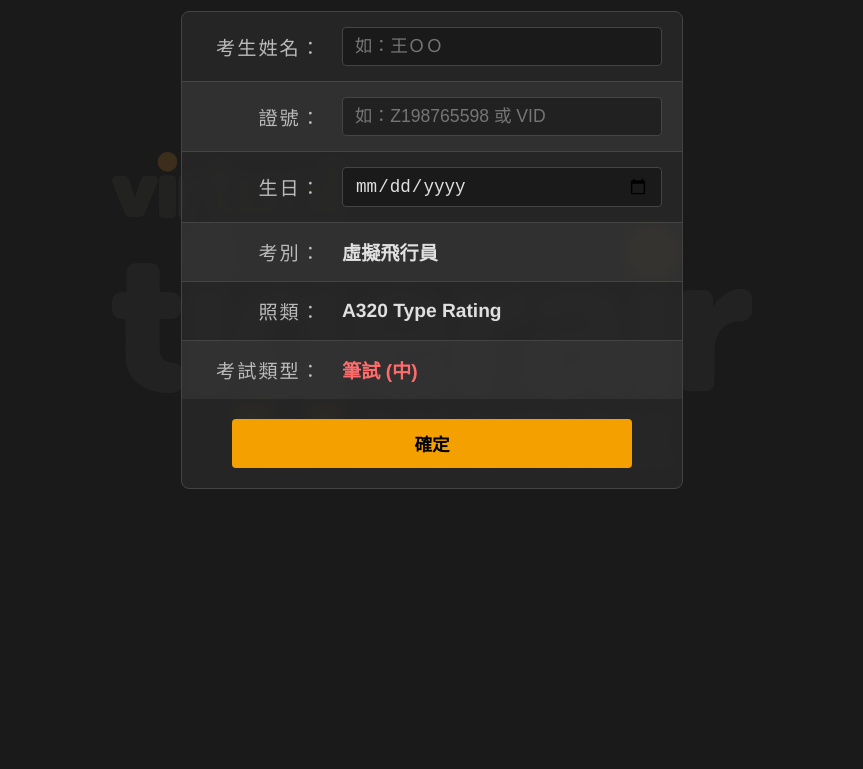
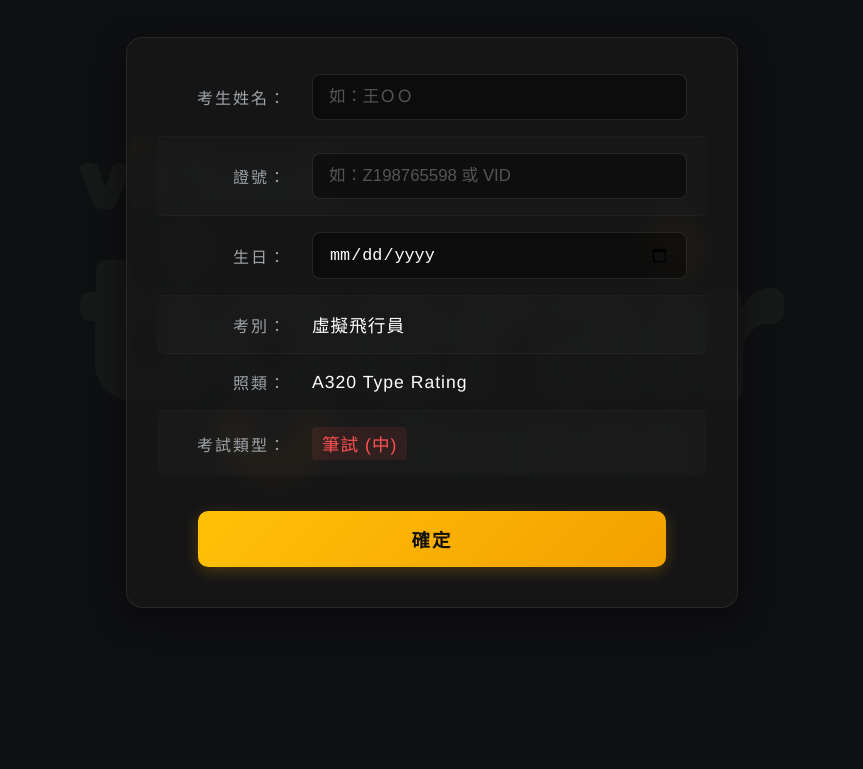
Before and after one commit to ttwscva/vttw-pilot-test, a plain HTML site: page index.html in a window 1280 px wide. Shown: the part 91-860 px from the top of the page, without its empty margins (208-1071 px from the left). Drawn offline with Linux system fonts and the light colour scheme.

Commit message:
Update style.css

```diff
--- a/style.css
+++ b/style.css
@@ -1,9 +1,10 @@
 :root {
     --tiger-yellow: #F3A000;
-    --tiger-dark: #1A1A1A;
-    --card-bg: rgba(40, 40, 40, 0.85); /* 半透明黑，讓浮水印透出來 */
-    --text-light: #E0E0E0;
-    --border-color: #444;
+    --tiger-yellow-glow: rgba(243, 160, 0, 0.3);
+    --tiger-dark: #0f1012; /* 讓背景稍微再深一點，提升對比 */
+    --card-bg: rgba(25, 25, 25, 0.65); /* 半透明深灰色，增強毛玻璃質感 */
+    --text-light: #F5F5F5;
+    --border-color: rgba(255, 255, 255, 0.08); /* 極淡的邊線 */
 }
 
 body {
@@ -11,24 +12,23 @@ body {
     background-color: var(--tiger-dark);
     color: var(--text-light);
     margin: 0;
-    padding: 20px;
+    padding: 30px 20px;
     min-height: 100vh;
     position: relative;
 }
 
-/* --- 核心：置中淡化浮水印 --- */
+/* 背景浮水印 */
 .watermark {
     position: fixed;
     top: 0;
     left: 0;
     width: 100vw;
     height: 100vh;
-    /* 已修正為 assets/ 資料夾路徑 */
     background-image: url('assets/Virtual_Tigerair_Taiwan_LOGO_cht_02.png');
     background-repeat: no-repeat;
     background-position: center;
-    background-size: 50%;
-    opacity: 0.15; /* 淡化程度 */
+    background-size: 55%;
+    opacity: 0.12; /* 稍微再淡化，避免干擾閱讀 */
     z-index: -1;
     pointer-events: none;
 }
@@ -40,146 +40,182 @@ body {
     z-index: 1;
 }
 
+/* 頂部標題列 */
 header {
     display: flex;
     justify-content: space-between;
     align-items: center;
-    border-bottom: 2px solid var(--tiger-yellow);
-    padding-bottom: 15px;
-    margin-bottom: 30px;
+    border-bottom: 1px solid var(--border-color); /* 改用細緻的半透明線條 */
+    padding-bottom: 20px;
+    margin-bottom: 40px;
 }
 
-h1 { font-size: 1.5rem; margin: 0; color: var(--tiger-yellow); }
-#timer { font-weight: bold; color: #ff6b6b; font-size: 1.2rem; }
+h1 {
+    font-size: 1.6rem;
+    margin: 0;
+    color: var(--tiger-yellow);
+    letter-spacing: 1px;
+    text-shadow: 0 2px 10px rgba(243, 160, 0, 0.2); /* 標題微發光 */
+}
+#timer {
+    font-weight: bold;
+    color: #ff6b6b;
+    font-size: 1.2rem;
+    background: rgba(255, 107, 107, 0.1);
+    padding: 8px 16px;
+    border-radius: 20px; /* 膠囊狀計時器 */
+}
 
 .hidden { display: none !important; }
 
-/* 資訊與結果區塊 */
-.info-box, .result-box {
+/* 共用卡片樣式 (毛玻璃特效) */
+.info-box, .result-box, .question-card {
     background: var(--card-bg);
     border: 1px solid var(--border-color);
-    border-radius: 8px;
-    padding: 20px;
-    margin-bottom: 20px;
-    text-align: center;
-    backdrop-filter: blur(5px);
+    border-radius: 16px; /* 增加圓角 */
+    padding: 30px;
+    margin-bottom: 25px;
+    box-shadow: 0 10px 30px rgba(0, 0, 0, 0.5); /* 柔和深陰影 */
+    backdrop-filter: blur(12px); /* 毛玻璃模糊效果 */
+    -webkit-backdrop-filter: blur(12px);
 }
 
-/* 題目卡片 */
+.result-box { text-align: center; }
+
+/* 題目卡片特定樣式 */
 .question-card {
-    background: var(--card-bg);
-    border: 1px solid var(--border-color);
-    border-left: 5px solid var(--tiger-yellow);
-    border-radius: 6px;
-    padding: 20px;
-    margin-bottom: 20px;
-    backdrop-filter: blur(5px);
+    border-left: 6px solid var(--tiger-yellow);
 }
 
-.question-title { font-weight: bold; margin-bottom: 15px; font-size: 1.1rem; }
+.question-title { font-weight: 600; margin-bottom: 20px; font-size: 1.15rem; line-height: 1.6; }
 
 .options label {
     display: block;
-    padding: 12px;
-    margin-bottom: 8px;
-    background: rgba(255, 255, 255, 0.05);
+    padding: 14px 18px;
+    margin-bottom: 10px;
+    background: rgba(255, 255, 255, 0.03);
     border: 1px solid var(--border-color);
-    border-radius: 4px;
+    border-radius: 8px;
     cursor: pointer;
-    transition: 0.2s;
+    transition: all 0.2s ease;
 }
 
-.options label:hover { background: rgba(255, 255, 255, 0.1); border-color: var(--tiger-yellow); }
-.options input[type="radio"] { margin-right: 10px; accent-color: var(--tiger-yellow); }
+.options label:hover {
+    background: rgba(255, 255, 255, 0.08);
+    border-color: var(--tiger-yellow);
+    transform: translateX(4px); /* 滑鼠游標移過去時微微往右平移 */
+}
+.options input[type="radio"] { margin-right: 12px; accent-color: var(--tiger-yellow); transform: scale(1.2); }
 
-/* 虎航專屬按鈕 */
-.tiger-btn {
-    background: var(--tiger-yellow);
-    color: #000;
-    font-weight: bold;
-    border: none;
-    padding: 12px 20px;
-    font-size: 1.1rem;
-    border-radius: 4px;
-    cursor: pointer;
-    display: block;
-    width: 100%;
-    margin-top: 20px;
-    transition: 0.3s;
-}
-
-.tiger-btn:hover { background: #dca000; box-shadow: 0 0 10px rgba(243, 160, 0, 0.5); }
-
-/* 解析狀態 */
-.correct { background-color: rgba(40, 167, 69, 0.2) !important; border-color: #28a745 !important; }
-.wrong { background-color: rgba(220, 53, 69, 0.2) !important; border-color: #dc3545 !important; }
-.explanation {
-    margin-top: 15px;
-    padding: 10px;
-    background: rgba(255, 255, 255, 0.1);
-    border-radius: 4px;
-    font-size: 0.95rem;
-    color: #aaa;
-}
-.score { font-size: 2.5rem; font-weight: bold; color: var(--tiger-yellow); margin: 20px 0; }
-
-/* --- 考生資訊登錄表單樣式 --- */
+/* --- 考生資訊登錄表單美化 --- */
 .candidate-form {
-    max-width: 500px;
+    max-width: 550px;
     margin: 0 auto;
-    padding: 0;
-    overflow: hidden;
+    padding: 20px 30px 40px;
 }
 
 .form-row {
     display: flex;
     align-items: center;
-    padding: 15px 20px;
-    font-size: 1.2rem;
-    border-bottom: 1px solid var(--border-color);
+    padding: 16px 20px;
+    font-size: 1.1rem;
+    border-bottom: 1px solid rgba(255, 255, 255, 0.03);
+    transition: background 0.3s;
 }
 
-.form-row:last-of-type {
-    border-bottom: none;
+.form-row:last-of-type { border-bottom: none; }
+
+/* 淡化斑馬紋，並加上圓角 */
+.form-row.alt-bg {
+    background-color: rgba(255, 255, 255, 0.015);
+    border-radius: 8px;
 }
-
-.form-row.alt-bg {
-    background-color: rgba(255, 255, 255, 0.05);
+.form-row:hover {
+    background-color: rgba(255, 255, 255, 0.03);
+    border-radius: 8px;
 }
 
 .form-row label {
-    width: 120px;
+    width: 110px;
     text-align: right;
-    margin-right: 20px;
-    color: #bbb;
+    margin-right: 25px;
+    color: #a0a5aa;
     letter-spacing: 2px;
+    font-size: 1rem;
 }
 
 .form-row span {
-    color: var(--text-light);
-    font-weight: bold;
+    color: #fff;
+    font-weight: 500;
+    letter-spacing: 1px;
 }
 
 .form-row .text-red {
-    color: #ff6b6b;
+    color: #ff5252;
+    background: rgba(255, 82, 82, 0.1);
+    padding: 4px 10px;
+    border-radius: 4px;
 }
 
+/* 輸入框質感提升 */
 .form-row input {
     flex: 1;
-    padding: 8px 12px;
-    font-size: 1.1rem;
-    background: rgba(0, 0, 0, 0.3);
-    color: var(--text-light);
-    border: 1px solid var(--border-color);
-    border-radius: 4px;
+    padding: 12px 16px;
+    font-size: 1.05rem;
+    background: rgba(0, 0, 0, 0.4);
+    color: #fff;
+    border: 1px solid rgba(255, 255, 255, 0.1);
+    border-radius: 8px;
     outline: none;
+    transition: all 0.3s ease;
+}
+.form-row input::placeholder { color: #555; }
+.form-row input:focus {
+    border-color: var(--tiger-yellow);
+    box-shadow: 0 0 0 3px var(--tiger-yellow-glow); /* 外圍光暈 */
+    background: rgba(0, 0, 0, 0.6);
 }
 
-.form-row input:focus {
-    border-color: var(--tiger-yellow);
+/* 現代化虎航按鈕 */
+.tiger-btn {
+    background: linear-gradient(135deg, #FFC107, var(--tiger-yellow)); /* 微漸層 */
+    color: #111;
+    font-weight: 800;
+    letter-spacing: 2px;
+    border: none;
+    padding: 15px 20px;
+    font-size: 1.15rem;
+    border-radius: 10px; /* 按鈕導圓角 */
+    cursor: pointer;
+    display: block;
+    width: 100%;
+    margin-top: 25px;
+    transition: all 0.3s cubic-bezier(0.25, 0.8, 0.25, 1);
+    box-shadow: 0 4px 15px rgba(243, 160, 0, 0.25); /* 按鈕預設陰影 */
+}
+
+.tiger-btn:hover {
+    transform: translateY(-2px); /* 懸浮效果 */
+    box-shadow: 0 8px 25px rgba(243, 160, 0, 0.4);
+    background: linear-gradient(135deg, #FFcd38, #f8ae1b);
 }
 
 #confirm-info-btn {
-    width: 80%;
-    margin: 20px auto;
+    width: 85%;
+    margin: 35px auto 0;
 }
+
+/* 解析狀態 */
+.correct { background-color: rgba(40, 167, 69, 0.15) !important; border-color: #28a745 !important; }
+.wrong { background-color: rgba(220, 53, 69, 0.15) !important; border-color: #dc3545 !important; }
+.explanation {
+    margin-top: 15px;
+    padding: 15px;
+    background: rgba(0, 0, 0, 0.2);
+    border-left: 4px solid #aaa;
+    border-radius: 6px;
+    font-size: 0.95rem;
+    color: #ccc;
+    line-height: 1.5;
+}
+.score { font-size: 3rem; font-weight: 900; color: var(--tiger-yellow); margin: 25px 0; text-shadow: 0 4px 15px rgba(243, 160, 0, 0.3); }
```
